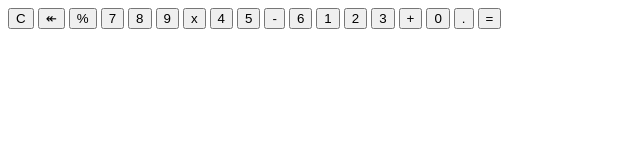
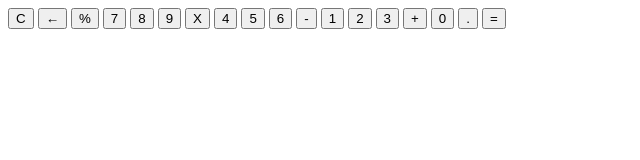
Before and after one commit to CMoliina/Calculator, a plain HTML site: page index.html in a window 1280 px wide. Shown: the full height of the page, 0-640 px from the left. Drawn offline with Linux system fonts and the light colour scheme.

Commit message:
aplicacion de html

```diff
--- a/index.html
+++ b/index.html
@@ -6,34 +6,33 @@
     <meta name="viewport" content="width=device-width, initial-scale=1.0">
     <title>Calculadora</title>
     <link href="https://fonts.googleapis.com/css2?family=Fraunces:opsz@9..144&display=swap" rel="stylesheet">
+    <link href="index.css" rel="stylesheet"/>
 </head>
 <body>
     <div class="container">
-        <div class="calculator">
+        <div class="calculadora">
             <div class="display">
                 <div id="valor-anterior"></div>
                 <div id="valor-actual"></div>
             </div>
             <button class="col-2">C</button>
-            <button>&Larr;</button>
-            <button class="number">%</button>
-            <button class="number">7</button>
-            <button class="number">8</button>
-            <button class="number">9</button>
-            <button class="operator">x</button>
-            <button class="number">4</button>
-            <button class="number">5</button>
-            <button class="operator">-</button>
-            <button class="number">6</button>
-            <button class="number">1</button>
-            <button class="number">2</button>
-            <button class="number">3</button>
-            <button class="operator">+</button>
-            <button class="col-2number">0</button>
-            <button class="number">.</button>
-            <button class="operator">=</button>
-
-
+            <button>&larr;</button>
+            <button class="numero">%</button>
+            <button class="numero">7</button>
+            <button class="numero">8</button>
+            <button class="numero">9</button>
+            <button class="operador">X</button>
+            <button class="numero">4</button>
+            <button class="numero">5</button>
+            <button class="numero">6</button>
+            <button class="operador">-</button>
+            <button class="numero">1</button>
+            <button class="numero">2</button>
+            <button class="numero">3</button>
+            <button class="operador">+</button>
+            <button class="col-2 numero">0</button>
+            <button class="numero">.</button>
+            <button class="operador">=</button>
         </div>
     </div>
 </body>
```
